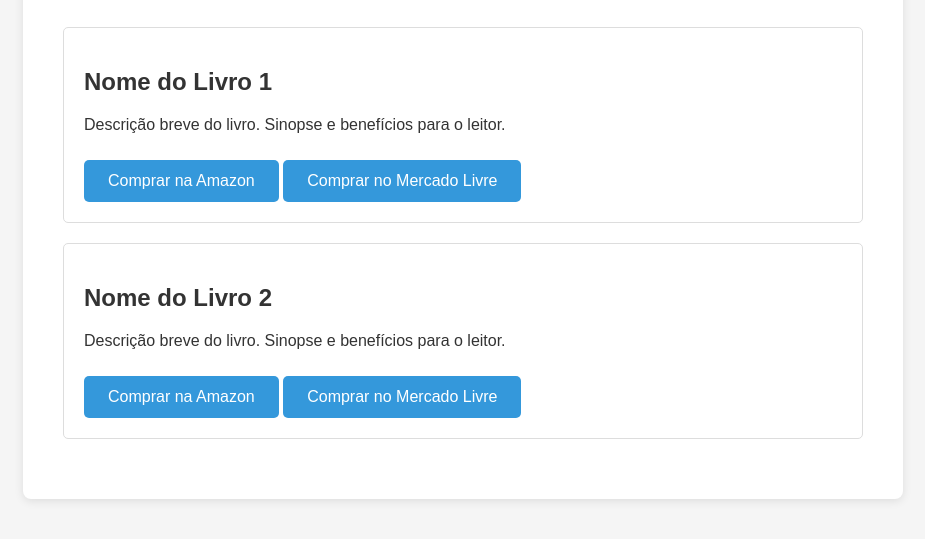
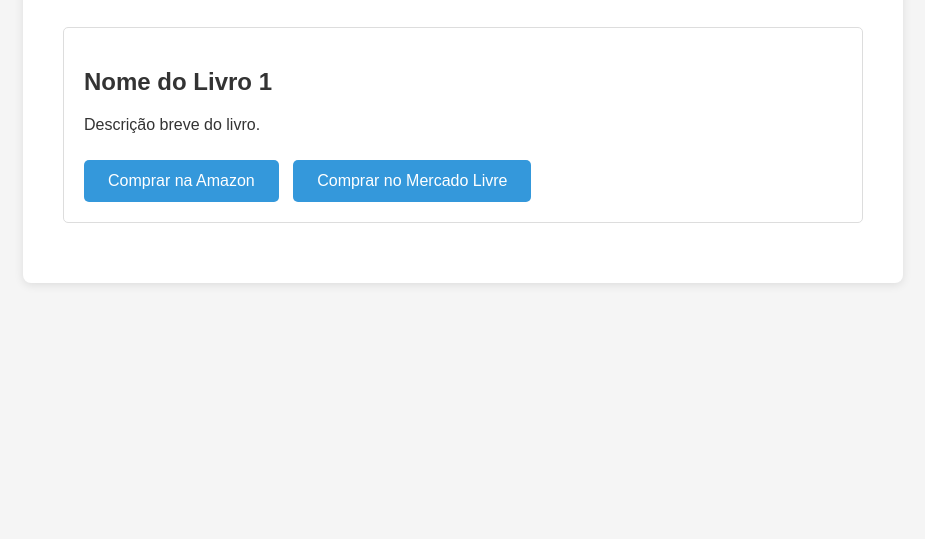
Before and after one commit to fraancival36-code/-Francival-Alves-Farias-, a plain HTML site: page index.html in a window 1280 px wide. Shown: the part 175-714 px from the top of the page, without its empty margins (177-1102 px from the left). Drawn offline with Linux system fonts and the light colour scheme.

Commit message:
Update index.html

```diff
--- a/index.html
+++ b/index.html
@@ -10,7 +10,7 @@
     h1 { color: #2c3e50; margin-bottom: 10px; }
     .subtitle { color: #7f8c8d; margin-bottom: 30px; }
     .book { border: 1px solid #ddd; padding: 20px; margin-bottom: 20px; border-radius: 5px; }
-    .btn { display: inline-block; padding: 12px 24px; background: #3498db; color: white; text-decoration: none; border-radius: 5px; margin-top: 10px; }
+    .btn { display: inline-block; padding: 12px 24px; background: #3498db; color: white; text-decoration: none; border-radius: 5px; margin-right: 10px; margin-top: 10px; }
     .btn:hover { background: #2980b9; }
   </style>
 </head>
@@ -21,14 +21,7 @@
 
     <div class="book">
       <h2>Nome do Livro 1</h2>
-      <p>Descrição breve do livro. Sinopse e benefícios para o leitor.</p>
-      <a href="https://www.amazon.com.br" class="btn">Comprar na Amazon</a>
-      <a href="https://www.mercadolivre.com.br" class="btn">Comprar no Mercado Livre</a>
-    </div>
-
-    <div class="book">
-      <h2>Nome do Livro 2</h2>
-      <p>Descrição breve do livro. Sinopse e benefícios para o leitor.</p>
+      <p>Descrição breve do livro.</p>
       <a href="https://www.amazon.com.br" class="btn">Comprar na Amazon</a>
       <a href="https://www.mercadolivre.com.br" class="btn">Comprar no Mercado Livre</a>
     </div>
```
